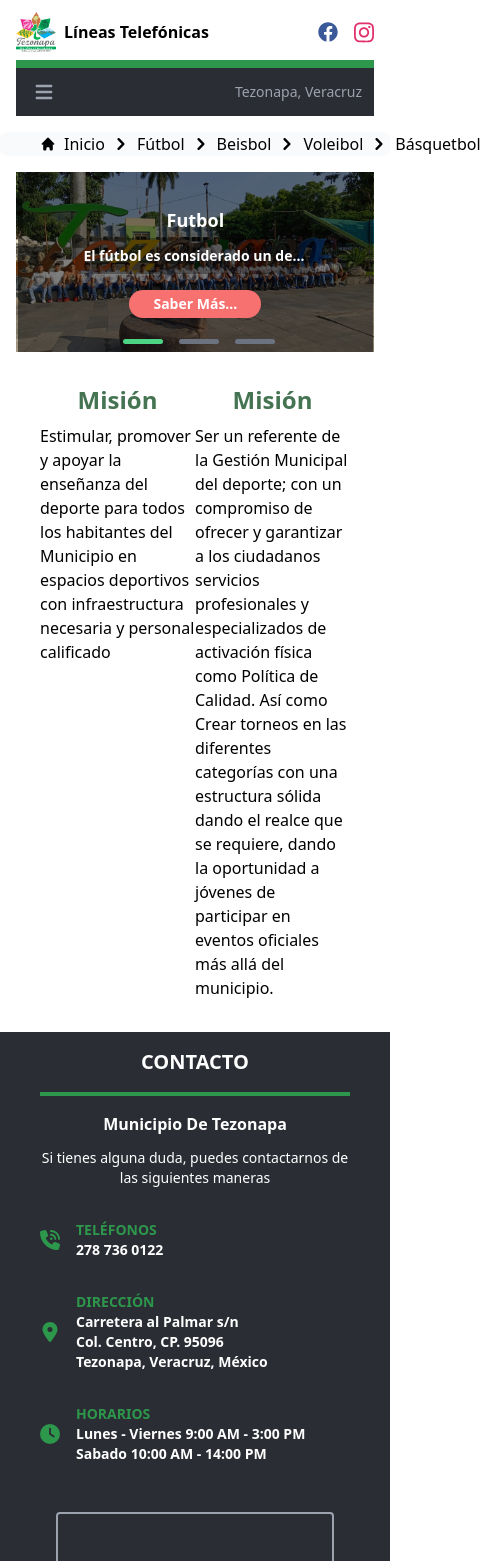
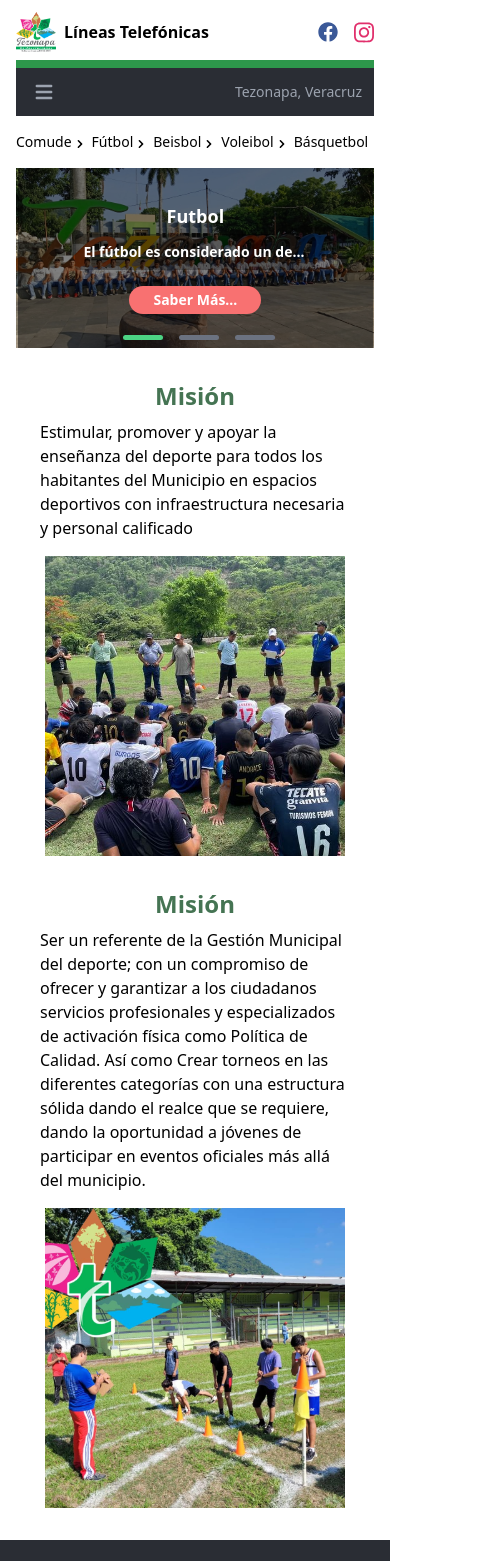
Before and after one commit to tavopaz12/tezonapa, a Next.js app: page /departamento/comude in a window 390 px wide. Shown: the top 1561 px of the page, 481 px wide, since content can reach past the window. Built offline with nearby package versions, Linux system fonts and the light colour scheme; grey boxes are pictures that could not be loaded.

Commit message:
feature: fix bugs

```diff
--- a/src/components/Comude/NavComude.jsx
+++ b/src/components/Comude/NavComude.jsx
@@ -1,24 +1,14 @@
-import Link from "next/link";
+import Link from 'next/link'
 
-export default function NavComude({menuLinks, active}) {
+export default function NavComude({ menuLinks, active }) {
   return (
-    <nav
-      className="flex px-10 my-1 mb-4 rounded-lg bg-gray-50"
-      aria-label="Breadcrumb">
-      <ol className="inline-flex items-center space-x-1 md:space-x-3">
+    <nav className="flex px-10 max-md:px-4 my-1 mb-4" aria-label="Breadcrumb">
+      <ol className="inline-flex items-center space-x-1 md:space-x-3 max-md:space-x-0">
         <li className="inline-flex items-center">
           <Link
             href="comude"
-            className="inline-flex items-center text-base font-medium text-black hover:text-blue-600">
-            <svg
-              aria-hidden="true"
-              className="w-4 h-4 mr-2"
-              fill="currentColor"
-              viewBox="0 0 20 20"
-              xmlns="http://www.w3.org/2000/svg">
-              <path d="M10.707 2.293a1 1 0 00-1.414 0l-7 7a1 1 0 001.414 1.414L4 10.414V17a1 1 0 001 1h2a1 1 0 001-1v-2a1 1 0 011-1h2a1 1 0 011 1v2a1 1 0 001 1h2a1 1 0 001-1v-6.586l.293.293a1 1 0 001.414-1.414l-7-7z"></path>
-            </svg>
-            Inicio
+            className="inline-flex items-center text-base max-md:text-sm font-medium text-black hover:text-blue-600">
+            Comude
           </Link>
         </li>
 
@@ -27,7 +17,7 @@ export default function NavComude({menuLinks, active}) {
             <div className="flex items-center">
               <svg
                 aria-hidden="true"
-                className="w-6 h-6 text-black"
+                className="w-6 h-6 max-md:w-4 max-md:h-4 max-md:mt-1 text-black"
                 fill="currentColor"
                 viewBox="0 0 20 20"
                 xmlns="http://www.w3.org/2000/svg">
@@ -38,7 +28,7 @@ export default function NavComude({menuLinks, active}) {
               </svg>
               <Link
                 href={link.link}
-                className={`ml-1 text-base font-medium ${
+                className={`ml-1 max-md:text-sm text-base font-medium ${
                   link.name === active ? 'text-blue-500' : 'text-black'
                 }  hover:text-blue-600`}>
                 {link.title}
--- a/src/components/Header/Nav.jsx
+++ b/src/components/Header/Nav.jsx
@@ -51,6 +51,7 @@ export default function Nav({ linkActive }) {
                   subLinks={link.subLinks}
                   title={link.title}
                   listLinks={link.listLinks}
+                  externo={link.externo}
                 />
               ))}
             </ul>
@@ -61,7 +62,15 @@ export default function Nav({ linkActive }) {
   )
 }
 
-function LinkNav({ link, linkActive, slug, subLinks, title, listLinks }) {
+function LinkNav({
+  link,
+  linkActive,
+  slug,
+  subLinks,
+  title,
+  listLinks,
+  externo,
+}) {
   const [activeLink, setActiveLink] = useState(linkActive)
   const [showDropdown, setShowDropdown] = useState(false)
 
@@ -75,21 +84,20 @@ function LinkNav({ link, linkActive, slug, subLinks, title, listLinks }) {
         <button
           onClick={handleHiddenDropdown}
           className={`flex items-center gap-1 max-md:text-base md:hover:text-[#BFFFF1] hover:[#BFFFF1] font-bold text-lg md:px-6 ${
-            activeLink === link
-              ? 'md:bg-white md:text-black max-md:text-blue-500 md:hover:text-gray-700'
-              : ''
+            activeLink === link &&
+            'md:bg-white md:text-black max-md:text-blue-500 md:hover:text-gray-700'
           } md:py-4 py-2 pl-3 pr-4 text-white `}
           aria-current="page">
           {title} <FontAwesomeIcon className="w-4 h-4" icon={faCaretDown} />
         </button>
       ) : (
         <Link
+          target={externo ? '_blank' : ''}
           href={slug}
-          onClick={() => setActiveLink(link)}
+          onClick={externo ? '' : () => setActiveLink(link)}
           className={`block max-md:text-base md:hover:text-[#BFFFF1] hover:[#BFFFF1] font-bold text-lg md:px-6 ${
-            activeLink === link
-              ? 'md:bg-white md:text-black max-md:text-blue-500 md:hover:text-gray-700'
-              : ''
+            activeLink === link &&
+            'md:bg-white md:text-black max-md:text-blue-500 md:hover:text-gray-700'
           } md:py-4 py-2 pl-3 pr-4 text-white `}
           aria-current="page">
           <h2>{title}</h2>
--- a/src/config/links.js
+++ b/src/config/links.js
@@ -5,6 +5,7 @@ export const links = [
     link: 'home',
     subLinks: false,
     listLinks: [],
+    externo: false,
   },
   {
     title: 'Sobre Nosotros',
@@ -12,6 +13,7 @@ export const links = [
     link: 'about',
     subLinks: false,
     listLinks: [],
+    externo: false,
   },
   {
     title: 'Areas municipales',
@@ -28,6 +30,7 @@ export const links = [
       { title: 'fomento agropecuario', slug: '/fomento-agropecuario' },
       { title: 'eduación', slug: '/educaion' },
     ],
+    externo: false,
   },
   {
     title: 'Estructura',
@@ -51,6 +54,7 @@ export const links = [
         slug: 'http://tezonapa.gob.mx/transparencia/fracciones/especificas/Gac2022-194%20Martes%2017%20TOMO%20I%20Ext.pdf',
       },
     ],
+    externo: false,
   },
   {
     title: 'Transparencia',
@@ -58,6 +62,7 @@ export const links = [
     link: 'transparencia',
     subLinks: false,
     listLinks: [],
+    externo: true,
   },
   {
     title: 'Contabilidad',
@@ -65,6 +70,7 @@ export const links = [
     link: 'contabilidad',
     subLinks: false,
     listLinks: [],
+    externo: true,
   },
   {
     title: 'Citas',
--- a/src/pages/departamento/comude/index.jsx
+++ b/src/pages/departamento/comude/index.jsx
@@ -4,8 +4,12 @@ import Carousel from '@/components/UI/Carousel'
 import futbol from '@/assets/images/Comude/futbol.jpg'
 import beisbol from '@/assets/images/Comude/beisbol.jpg'
 import volleyball from '@/assets/images/Comude/voll.jpg'
+import visoria from '@/assets/images/Comude/visoria.jpg'
+import visoria1 from '@/assets/images/Comude/visoria1.jpg'
+
 import NavComude from '@/components/Comude/NavComude'
 import Title from '@/components/UI/Title'
+import Image from 'next/image'
 
 const images = [
   {
@@ -59,6 +63,7 @@ export default function Comude() {
     <Layout
       activeLink="areas-municipales"
       title="Comude - H. Ayuntamiento, Tezonapa">
+
       <NavComude menuLinks={menuLinks} />
 
       <section className="mb-8">
@@ -70,27 +75,44 @@ export default function Comude() {
         />
       </section>
 
-      <section className="px-10 mb-8 flex justify-between">
-        <div className="w-2/4 text-center">
+      <section className="px-10 mb-8 gap-8 flex justify-between max-md:flex-col max-md:gap-8">
+
+        <div className="w-2/4 text-center max-md:w-full">
           <Title title="Misión" />
-          <p className='text-left mt-2'>
-            Estimular, promover y apoyar la enseñanza del deporte para todos los
-            habitantes del Municipio en espacios deportivos con infraestructura
-            necesaria y personal calificado
-          </p>
+
+          <div className="grid place-items-center">
+            <p className="text-left mt-2 text-lg max-md:text-base">
+              Estimular, promover y apoyar la enseñanza del deporte para todos
+              los habitantes del Municipio en espacios deportivos con
+              infraestructura necesaria y personal calificado
+            </p>
+            <Image
+              alt="vision"
+              src={visoria}
+              className="h-[300px] w-[300px] object-cover mt-4"
+            />
+          </div>
         </div>
 
-        <div className="w-2/4 text-center">
+        <div className="w-2/4 text-center max-md:w-full">
           <Title title="Misión" />
-          <p className='text-left mt-2'>
-            Ser un referente de la Gestión Municipal del deporte; con un
-            compromiso de ofrecer y garantizar a los ciudadanos servicios
-            profesionales y especializados de activación física como Política de
-            Calidad. Así como Crear torneos en las diferentes categorías con una
-            estructura sólida dando el realce que se requiere, dando la
-            oportunidad a jóvenes de participar en eventos oficiales más allá
-            del municipio.
-          </p>
+
+          <div className="grid place-items-center">
+            <p className="text-left mt-2 text-lg max-md:text-base">
+              Ser un referente de la Gestión Municipal del deporte; con un
+              compromiso de ofrecer y garantizar a los ciudadanos servicios
+              profesionales y especializados de activación física como Política
+              de Calidad. Así como Crear torneos en las diferentes categorías
+              con una estructura sólida dando el realce que se requiere, dando
+              la oportunidad a jóvenes de participar en eventos oficiales más
+              allá del municipio.
+            </p>
+            <Image
+              alt="vision"
+              src={visoria1}
+              className="h-[300px] w-[300px] object-cover mt-4"
+            />
+          </div>
         </div>
       </section>
     </Layout>
--- a/src/pages/index.js
+++ b/src/pages/index.js
@@ -38,6 +38,7 @@ export default function Home() {
 
             <div className="w-[50%] grid justify-center max-md:w-full max-md:mt-5">
               <iframe
+                aria-label="Facebook"
                 className="h-full w-[500px] max-md:w-full max-md:h-[20rem]"
                 src="https://www.facebook.com/plugins/page.php?href=https%3A%2F%2Fwww.facebook.com%2Fprofile.php%3Fid%3D100076983524020&tabs=timeline&width=500&small_header=false&adapt_container_width=false&hide_cover=false&show_facepile=true&appId"
                 allowFullScreen={true}
```
Also changed, not shown: src/assets/images/Comude/visoria.jpg (added), src/assets/images/Comude/visoria1.jpg (added).
